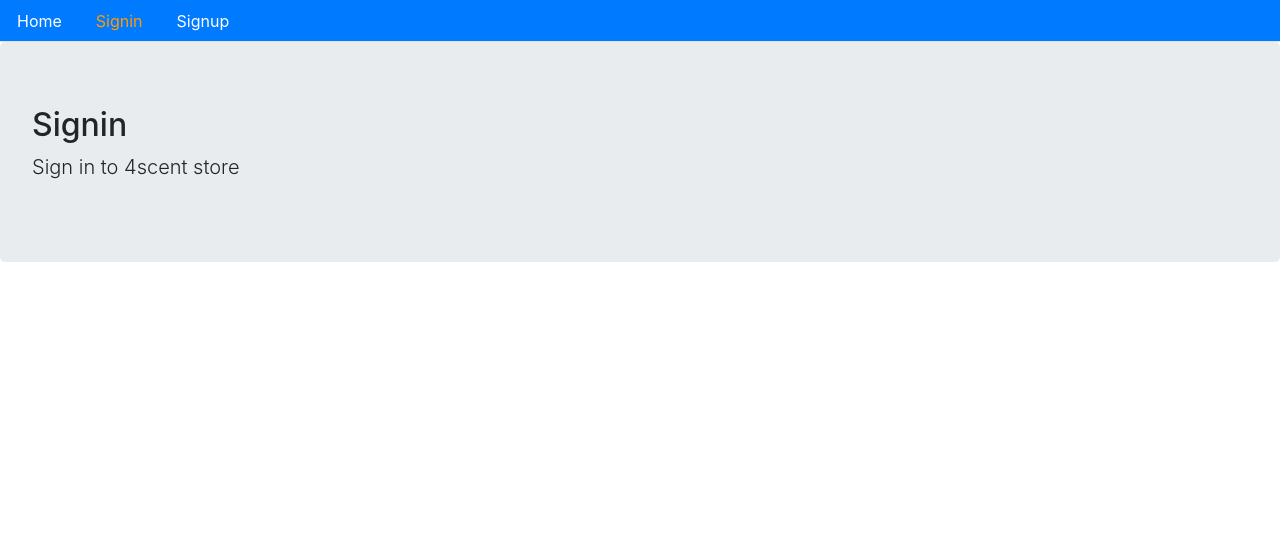
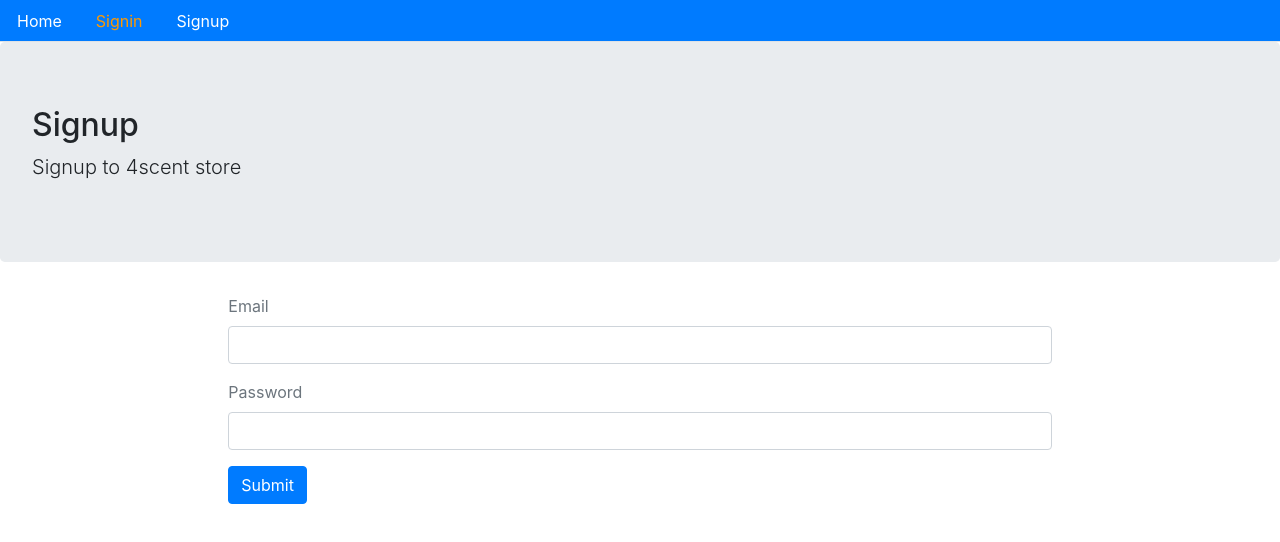
Before and after one commit to sungedo/4scent-front, a React (Create React App) app: page /signin in a window 1280 px wide. Shown: the top 542 px of the page. Built offline with nearby package versions, Linux system fonts and the light colour scheme.

Commit message:
signin workign

```diff
--- /dev/null
+++ b/src/auth/index.js
@@ -0,0 +1,37 @@
+import {API} from '../config'
+
+
+
+export const signup = user => {
+    return fetch(`${API}/signup`, {
+        method: "POST",
+        headers: {
+            Accept: 'application/json',
+            "Content-Type": "application/json"
+        },
+        body: JSON.stringify(user)
+    })
+    .then(response => {
+        return response.json()
+    })
+    .catch(err => {
+        console.log(err)
+    })
+}
+
+export const signin = user => {
+    return fetch(`${API}/signin`, {
+        method: "POST",
+        headers: {
+            Accept: 'application/json',
+            "Content-Type": "application/json"
+        },
+        body: JSON.stringify(user)
+    })
+    .then(response => {
+        return response.json()
+    })
+    .catch(err => {
+        console.log(err)
+    })
+}
--- a/src/user/Signin.js
+++ b/src/user/Signin.js
@@ -1,8 +1,90 @@
-import React from 'react';
+import React, {useState} from 'react';
+import { Redirect } from 'react-router-dom'
 import Layout from '../core/Layout'
+import {signin} from '../auth'
 
-const Signin = () => (
-    <Layout title="Signin" description="Sign in to 4scent store"></Layout>
-)
+const Signin = () => {
+    const [values, setValues] = useState({
+        email: '',
+        password: '',
+        error: '',
+        loading: false,
+        redirectToReferrer: false,
+
+    })
+
+    const {email, password, loading, error, redirectToReferrer} = values
+
+    const handleChange = name => event => {
+        setValues({...values, error: false, [name]: event.target.value})
+    }
+
+    const clickSubmit = (event) => {
+        event.preventDefault()
+        // so that browser doesn't reload when clicked
+        setValues({...values, error: false, loading: true})
+        signin({email, password})
+        .then(data => {
+            if(data.error) {
+                setValues({...values, error: data.error, loading: false})
+            } else {
+                setValues({
+                    ...values,
+                    redirectToReferrer: true
+                })
+            }
+        })
+
+
+    }
+
+
+
+    const signUpForm = () => (
+        <form>
+            <div className="form-group">
+                <label className='text-muted'>Email</label>
+                <input onChange={handleChange('email')} type="email" className='form-control' value={email}/>
+            </div>
+
+            <div className="form-group">
+                <label className='text-muted'>Password</label>
+                <input onChange={handleChange('password')} type="password" className='form-control' value={password}/>
+            </div>
+            <button onClick={clickSubmit} className='btn btn-primary'>
+               Submit
+            </button>
+        </form>
+    )
+
+    const showError = () => (
+        <div className='alert alert-danger' style={{display: error ? '' : 'none'}}>
+            {error}
+        </div>)
+
+    const showLOading = () => (
+        loading && (<div className='alert alert-info'><h2>Loading....</h2></div>)
+    )
+
+    const redirectUser = () => {
+        if(redirectToReferrer) {
+            return <Redirect to='/' />
+        }
+    }
+
+
+    return (
+        <Layout
+            title="Signup"
+            description="Signup to 4scent store"
+            className="container col-md-8 offset-md-2"
+        >
+        {showLOading()}
+        {showError()}
+        {signUpForm()}
+        {redirectUser()}
+        </Layout>
+    )
+}
 
 export default Signin
--- a/src/user/Signup.js
+++ b/src/user/Signup.js
@@ -1,7 +1,7 @@
 import React, {useState} from 'react';
 import {Link} from 'react-router-dom'
 import Layout from '../core/Layout'
-import {API} from '../config'
+import {signup} from '../auth'
 
 const Signup = () => {
     const [values, setValues] = useState({
@@ -18,22 +18,7 @@
         setValues({...values, error: false, [name]: event.target.value})
     }
 
-    const signup = (user) => {
-        return fetch(`${API}/signup`, {
-            method: "POST",
-            headers: {
-                Accept: 'application/json',
-                "Content-Type": "application/json"
-            },
-            body: JSON.stringify(user)
-        })
-        .then(response => {
-            return response.json()
-        })
-        .catch(err => {
-            console.log(err)
-        })
-    }
+
 
 
 
@@ -91,7 +76,7 @@
 
     const showSuccess = () => (
         <div className='alert alert-info' style={{display: success ? '' : 'none'}}>
-            Your account has been created. Please <Link to='/signin'>sign in</Link>
+            Your account has been created. Please <Link to='/signin'>Signin</Link>
         </div>
     )
 
```
Also changed, not shown: 1 other file (tests, documents, lock files or other folders).
